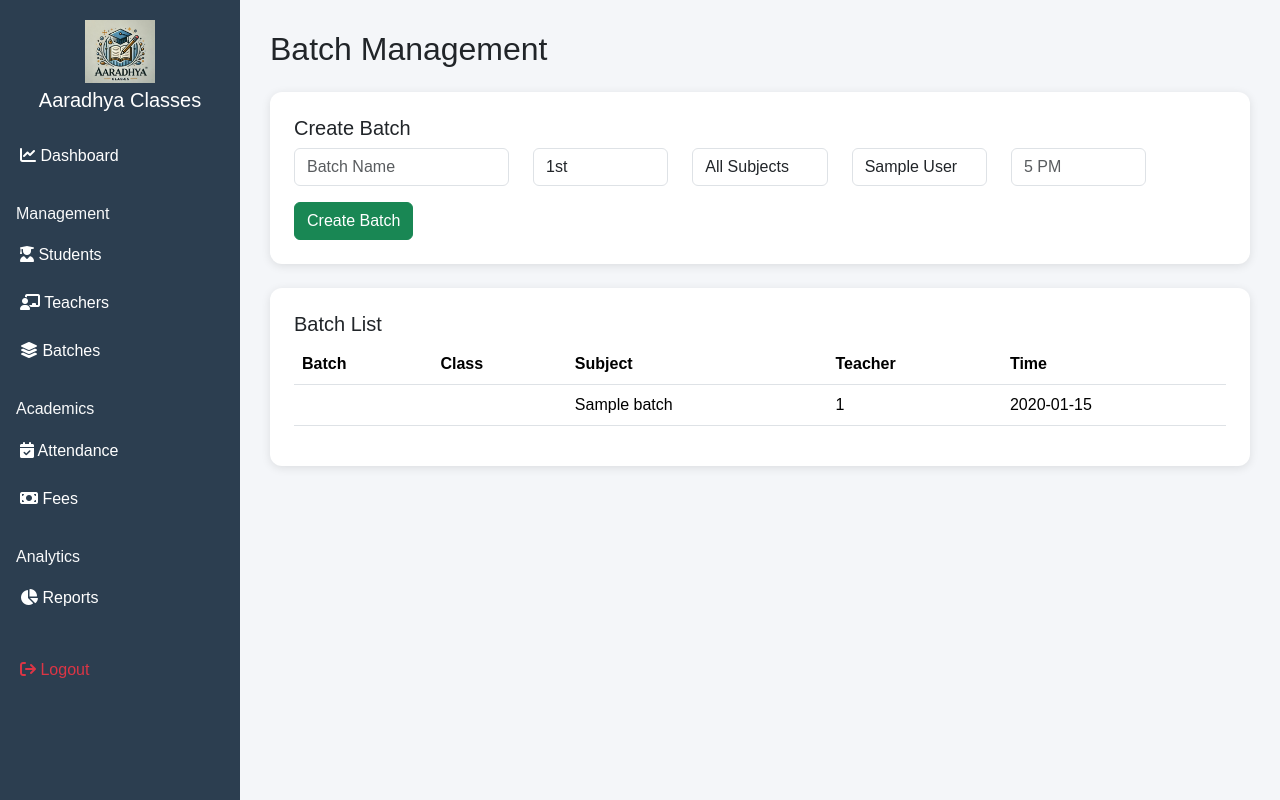
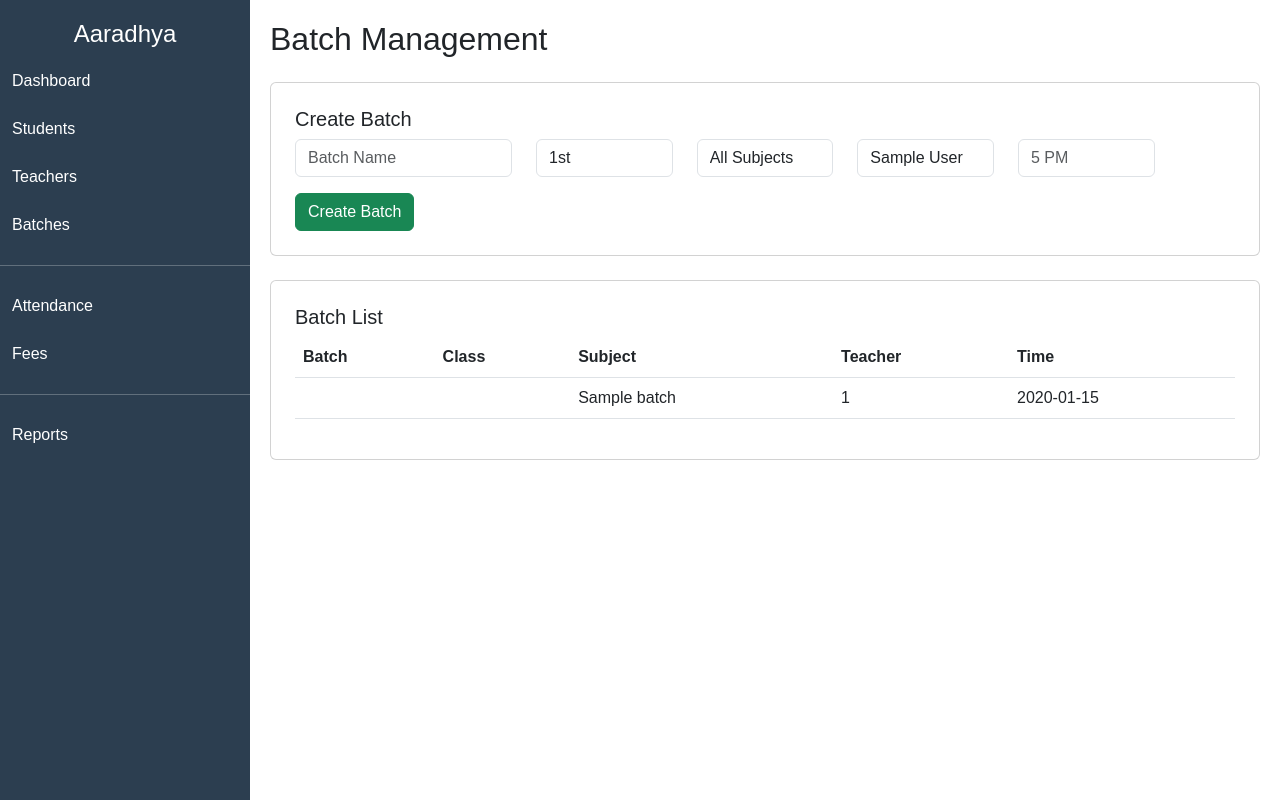
Before and after one commit to cuk6912/aaradhya-classes, a Flask app: page /batches in a window 1280 px wide. Run offline with Flask 3, Linux system fonts and the light colour scheme; tables that the repository leaves empty hold one stand-in row (values such as "Sample post").

Commit message:
Update layout.html

```diff
--- a/templates/layout.html
+++ b/templates/layout.html
@@ -1,208 +1,115 @@
 <!DOCTYPE html>
 <html>
-
 <head>
-
     <title>Aaradhya Classes</title>
 
     <meta name="viewport" content="width=device-width, initial-scale=1">
 
-<link rel="icon" href="/static/favicon.png">
-
-<link href="https://cdn.jsdelivr.net/npm/bootstrap@5.3.2/dist/css/bootstrap.min.css" rel="stylesheet">
-
-<link rel="stylesheet"
-href="https://cdnjs.cloudflare.com/ajax/libs/font-awesome/6.5.0/css/all.min.css">
+    <!-- Bootstrap -->
+    <link href="https://cdn.jsdelivr.net/npm/bootstrap@5.3.0/dist/css/bootstrap.min.css" rel="stylesheet">
 
     <style>
-
-body{
-background:#f4f6f9;
-font-family:Arial;
+        body {
+            margin: 0;
+            font-family: Arial;
         }
 
-.dark-mode{
-background:#121212;
-color:white;
+        /* Sidebar */
+        .sidebar {
+            height: 100vh;
+            width: 250px;
+            position: fixed;
+            top: 0;
+            left: 0;
+            background: #2c3e50;
+            padding-top: 20px;
+            overflow-y: auto;
+            transition: 0.3s;
         }
 
-/* SIDEBAR */
-
-.sidebar{
-width:240px;
-height:100vh;
-position:fixed;
-top:0;
-left:0;
-background:#2c3e50;
-color:white;
-padding-top:20px;
-z-index:9999;
+        .sidebar a {
+            padding: 12px;
+            display: block;
+            color: white;
+            text-decoration: none;
         }
 
-.logo-box{
-text-align:center;
-margin-bottom:20px;
+        .sidebar a:hover {
+            background: #34495e;
         }
 
-.logo-box img{
-width:70px;
+        /* Main */
+        .main-content {
+            margin-left: 250px;
+            padding: 20px;
         }
 
-.logo-box h5{
-margin-top:5px;
+        /* Mobile */
+        .menu-btn {
+            display: none;
+            font-size: 22px;
+            background: #2c3e50;
+            color: white;
+            padding: 10px;
+            border: none;
         }
 
-.sidebar a{
-display:block;
-padding:12px 20px;
-color:white;
-text-decoration:none;
+        @media(max-width:768px){
+            .sidebar {
+                left: -250px;
             }
 
-.sidebar a:hover{
-background:#34495e;
+            .sidebar.active {
+                left: 0;
             }
 
-.main{
-margin-left:240px;
-padding:30px;
+            .main-content {
+                margin-left: 0;
             }
 
-/* MOBILE HEADER */
-
-.mobile-header{
-display:none;
-align-items:center;
-justify-content:space-between;
-margin-bottom:20px;
+            .menu-btn {
+                display: block;
             }
-
-.mobile-header img{
-height:40px;
         }
-
-.mobile-header .menu-btn{
-font-size:22px;
-}
-
-.mobile-header .dark-btn{
-font-size:20px;
-}
-
-/* CARDS */
-
-.card{
-border:none;
-border-radius:12px;
-box-shadow:0 2px 10px rgba(0,0,0,0.1);
-}
-
-/* MOBILE VIEW */
-
-@media(max-width:768px){
-
-.sidebar{
-left:-240px;
-}
-
-.sidebar.active{
-left:0;
-}
-
-.main{
-margin-left:0;
-}
-
-.mobile-header{
-display:flex;
-}
-
-}
-
-canvas{
-z-index:1;
-}
-
     </style>
-
 </head>
 
 <body>
 
+<!-- MENU BUTTON -->
+<button class="menu-btn" onclick="toggleMenu()">☰ Menu</button>
+
 <!-- SIDEBAR -->
+<div id="sidebar" class="sidebar">
 
-<div class="sidebar" id="sidebar">
+    <h4 class="text-center text-white">Aaradhya</h4>
 
-<div class="logo-box">
+    <a href="/">Dashboard</a>
+    <a href="/students">Students</a>
+    <a href="/teachers">Teachers</a>
+    <a href="/batches">Batches</a>
 
-<img src="/static/logo.png">
+    <hr style="color:white">
 
-<h5>Aaradhya Classes</h5>
+    <a href="/attendance">Attendance</a>
+    <a href="/fees">Fees</a>
+
+    <hr style="color:white">
+
+    <a href="/reports">Reports</a>
 
 </div>
 
-<a href="/"><i class="fa fa-chart-line"></i> Dashboard</a>
-
-<h6 class="mt-4 ps-3 text-light">Management</h6>
-
-<a href="/students"><i class="fa fa-user-graduate"></i> Students</a>
-<a href="/teachers"><i class="fa fa-chalkboard-teacher"></i> Teachers</a>
-<a href="/batches"><i class="fa fa-layer-group"></i> Batches</a>
-
-<h6 class="mt-4 ps-3 text-light">Academics</h6>
-
-<a href="/attendance"><i class="fa fa-calendar-check"></i> Attendance</a>
-<a href="/fees"><i class="fa fa-money-bill"></i> Fees</a>
-
-<h6 class="mt-4 ps-3 text-light">Analytics</h6>
-
-<a href="/reports"><i class="fa fa-chart-pie"></i> Reports</a>
-
-<a href="/logout" class="text-danger mt-4">
-<i class="fa fa-sign-out"></i> Logout
-</a>
-
-</div>
-
-<!-- MAIN AREA -->
-
-<div class="main">
-
-<!-- MOBILE HEADER -->
-
-<div class="mobile-header">
-
-<button class="btn btn-dark menu-btn" onclick="toggleMenu()">
-<i class="fa fa-bars"></i>
-</button>
-
-<img src="/static/logo.png">
-
-<button class="btn btn-secondary dark-btn" onclick="toggleDark()">
-<i class="fa fa-moon"></i>
-</button>
-
-</div>
-
-{% block content %}
-
-{% endblock %}
-
+<!-- MAIN CONTENT -->
+<div class="main-content">
+    {% block content %}{% endblock %}
 </div>
 
 <script>
-
 function toggleMenu(){
-document.getElementById("sidebar").classList.toggle("active")
+    document.getElementById("sidebar").classList.toggle("active");
 }
-
-function toggleDark(){
-document.body.classList.toggle("dark-mode")
-}
-
 </script>
 
 </body>
-
 </html>
```
Lines whose indentation alone changed are shown as unchanged.
